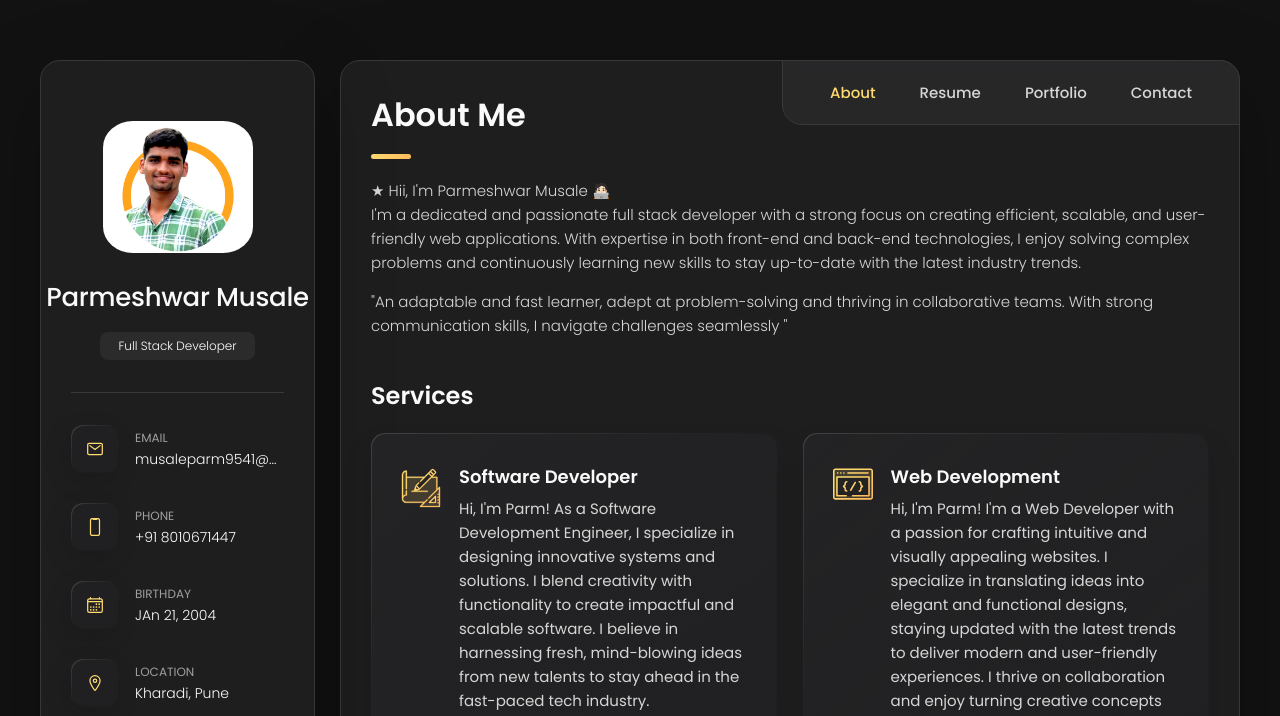
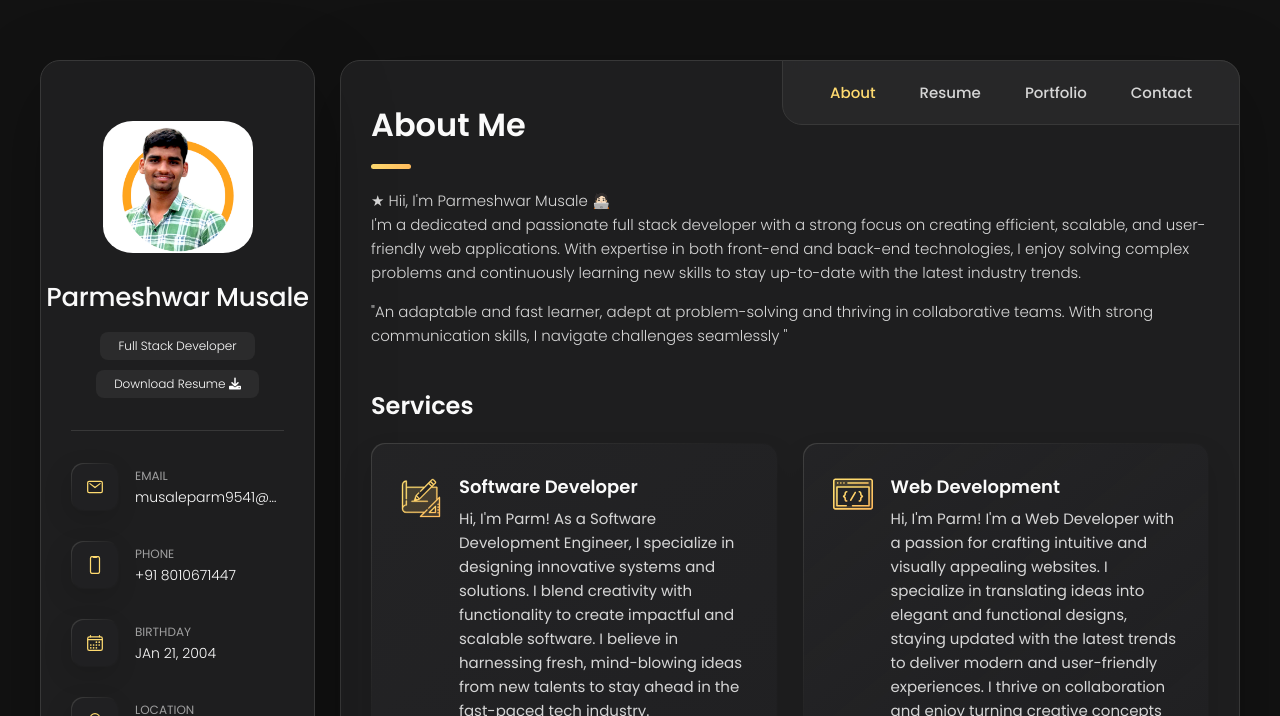
Before and after one commit to ParmS-Musale/ParmS-PortFolio, a plain HTML site: page index.html in a window 1280 px wide. Shown: the top 716 px of the page. Drawn offline with nearby package versions, Linux system fonts and the light colour scheme.

Commit message:
All Set..!!

```diff
--- a/assets/css/style.css
+++ b/assets/css/style.css
@@ -201,6 +201,7 @@ article.active {
 .article-title {
   position: relative;
   padding-bottom: 7px;
+  padding-top: 10px;
 }
 
 .article-title::after {
--- a/index.html
+++ b/index.html
@@ -4,7 +4,7 @@
     <meta charset="UTF-8" />
     <meta http-equiv="X-UA-Compatible" content="IE=edge" />
     <meta name="viewport" content="width=device-width, initial-scale=1.0" />
-    <title> Parm's Portfolio</title>
+    <title>Parm's Portfolio</title>
     <link rel="icon" href="./assets/images/Brand Logo.png" />
     <link rel="stylesheet" href="./assets/css/style.css" />
     <link rel="preconnect" href="https://fonts.googleapis.com" />
@@ -13,6 +13,8 @@
       href="https://fonts.googleapis.com/css2?family=Poppins:wght@300;400;500;600&display=swap"
       rel="stylesheet"
     />
+    <link rel="stylesheet" href="https://cdnjs.cloudflare.com/ajax/libs/font-awesome/6.0.0-beta3/css/all.min.css">
+
     <script
       type="text/javascript"
       src="https://cdn.emailjs.com/dist/email.min.js"
@@ -43,6 +45,14 @@
             <h1 class="name" title="Parmeshwar Musale">Parmeshwar Musale</h1>
 
             <p class="title">Full Stack Developer</p>
+            <a
+              href="./assets/Resume/ParmS Resume.pdf"
+              download="ParmS Resume"
+              class="title"
+              style="margin-top: 10px;"
+            >
+            Download Resume  <i class="fas fa-download"></i>
+            </a>
           </div>
 
           <button class="info_more-btn" data-sidebar-btn>
@@ -695,7 +705,7 @@
                 data-filter-item
                 data-category="Web development"
               >
-              <a href="https://github.com/ParmS-Musale/FileSwitches">
+                <a href="https://github.com/ParmS-Musale/FileSwitches">
                   <figure class="project-img">
                     <div class="project-item-icon-box">
                       <ion-icon name="eye-outline"></ion-icon>
```
Also changed, not shown: 1 other file.
